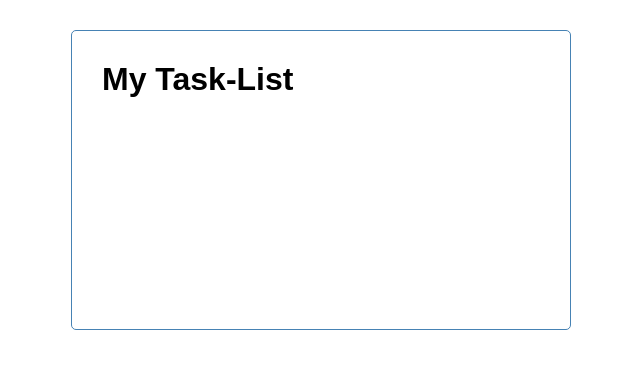
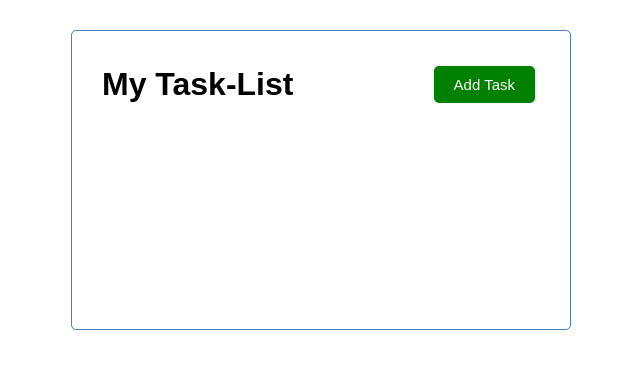
Before and after one commit to VykoV/Task-List, an Angular app: page / in a window 1280 px wide. Shown: the top 368 px of the page, without its empty margins (319-959 px from the left). Built offline with nearby package versions, Linux system fonts and the light colour scheme.

Commit message:
Tercer commit: Avance Boton

```diff
--- a/src/app/components/button/button.component.html
+++ b/src/app/components/button/button.component.html
@@ -1 +1,7 @@
-<p>button works!</p>
+<button
+    class="btn"
+    [ngStyle]="{'background-color':color}"
+    (click)="onClick()"
+>
+    {{text}}
+</button>
--- a/src/app/components/button/button.component.ts
+++ b/src/app/components/button/button.component.ts
@@ -1,4 +1,4 @@
-import { Component, OnInit } from '@angular/core';
+import { Component, OnInit, Input, Output, EventEmitter} from '@angular/core';
 
 @Component({
   selector: 'app-button',
@@ -6,10 +6,15 @@
   styleUrls: ['./button.component.css']
 })
 export class ButtonComponent implements OnInit {
-
+  @Input() text: string="";
+  @Input() color: string="";
+  @Output() btnClick = new EventEmitter()
   constructor() { }
 
   ngOnInit(): void {
   }
 
+  onClick(){
+    this.btnClick.emit();
+  }
 }
--- a/src/app/components/header/header.component.html
+++ b/src/app/components/header/header.component.html
@@ -1 +1,9 @@
-<h1>{{title}}</h1>
+<header>
+    <h1>{{title}}</h1>
+    <app-button
+        color="green"
+        text="Add Task"
+        (btnClick)="toggleAddTask()"
+    >
+    </app-button>
+</header>
--- a/src/app/components/header/header.component.ts
+++ b/src/app/components/header/header.component.ts
@@ -12,4 +12,7 @@
   ngOnInit(): void {
   }
 
+  toggleAddTask(){
+    console.log('toggleAddTask!');
+  }
 }
```
